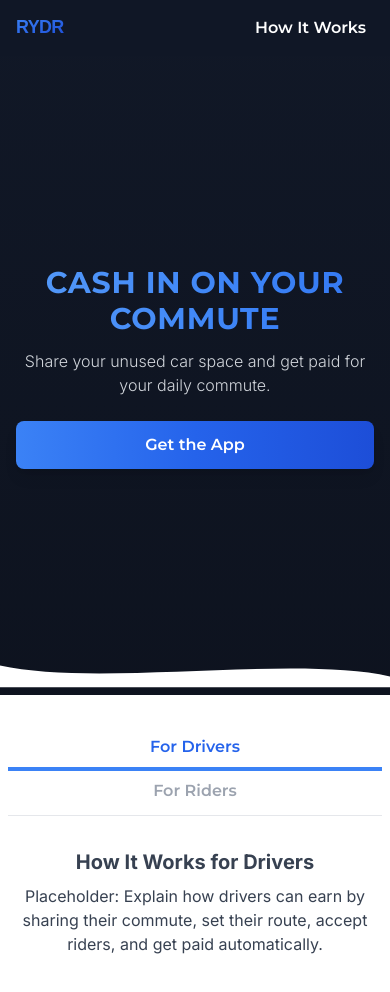
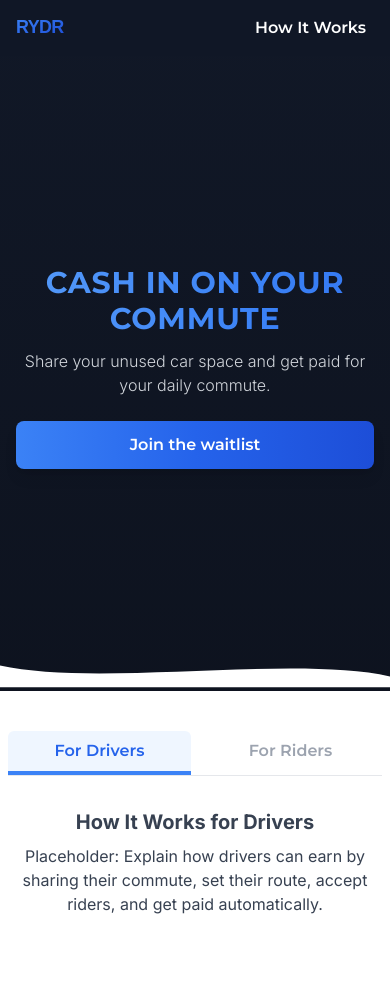
Before and after one commit to anoushkanarayan/rydr, a Next.js app: page / in a window 390 px wide. Shown: the top 992 px of the page. Built offline with nearby package versions, Linux system fonts and the light colour scheme.

Commit message:
mobile-friendly-3

```diff
--- a/src/app/page.tsx
+++ b/src/app/page.tsx
@@ -38,30 +38,30 @@ export default function Home() {
         </div>
         <div className="flex flex-col items-center sm:items-start mt-6 sm:mt-8 w-full sm:w-auto">
           <button className="font-display px-6 py-3 sm:px-8 sm:py-4 text-base sm:text-lg font-semibold rounded-lg bg-gradient-to-r from-blue-500 via-blue-600 to-blue-700 hover:from-blue-600 hover:via-blue-700 hover:to-blue-800 transition-all duration-200 text-white shadow-lg hover:shadow-xl w-full sm:w-auto">
-            Get the App
+            Join the waitlist
           </button>
         </div>
       </main>
 
       {/* Wave Transition */}
-      <div className="w-full overflow-hidden leading-none">
+      <div className="w-full overflow-hidden leading-none -mb-1">
         <svg viewBox="0 0 1440 120" fill="none" xmlns="http://www.w3.org/2000/svg" className="block w-full h-12 sm:h-24">
           <path d="M0,40 C360,120 1080,0 1440,80 L1440,120 L0,120 Z" fill="#fff" />
         </svg>
       </div>
 
       {/* How It Works Section */}
-      <section ref={howItWorksRef} className="bg-white min-h-[60vh] w-full py-10 sm:py-20 px-2 sm:px-0">
+      <section ref={howItWorksRef} className="bg-white min-h-[60vh] w-full pt-10 sm:pt-20 pb-10 sm:pb-20 px-2 sm:px-0">
         <div className="w-full sm:w-[95%] sm:max-w-4xl mx-auto flex flex-col items-center">
-          <div className="flex flex-col sm:flex-row gap-2 sm:gap-8 border-b border-gray-200 mb-8 w-full justify-center items-center">
+          <div className="flex flex-row gap-2 sm:gap-8 border-b border-gray-200 mb-8 w-full justify-center items-center">
             <button
-              className={`pb-2 text-base sm:text-lg font-semibold transition-colors ${tab === 'drivers' ? 'text-blue-600 border-b-4 border-blue-500' : 'text-gray-400 border-b-4 border-transparent'} font-display w-full sm:w-auto text-center`}
+              className={`pb-2 px-4 sm:px-6 py-2 text-base sm:text-lg font-semibold transition-colors rounded-t-md rounded-b-none sm:rounded-t-none sm:rounded-l-md sm:rounded-r-none ${tab === 'drivers' ? 'text-blue-600 border-b-4 border-blue-500 bg-blue-50' : 'text-gray-400 border-b-4 border-transparent bg-transparent'} font-display w-full sm:w-auto text-center`}
               onClick={() => setTab('drivers')}
             >
               For Drivers
             </button>
             <button
-              className={`pb-2 text-base sm:text-lg font-semibold transition-colors ${tab === 'riders' ? 'text-blue-600 border-b-4 border-blue-500' : 'text-gray-400 border-b-4 border-transparent'} font-display w-full sm:w-auto text-center`}
+              className={`pb-2 px-4 sm:px-6 py-2 text-base sm:text-lg font-semibold transition-colors rounded-t-md rounded-b-none sm:rounded-t-none sm:rounded-r-md sm:rounded-l-none ${tab === 'riders' ? 'text-blue-600 border-b-4 border-blue-500 bg-blue-50' : 'text-gray-400 border-b-4 border-transparent bg-transparent'} font-display w-full sm:w-auto text-center`}
               onClick={() => setTab('riders')}
             >
               For Riders
```
Also changed, not shown: public/favicon.svg.
